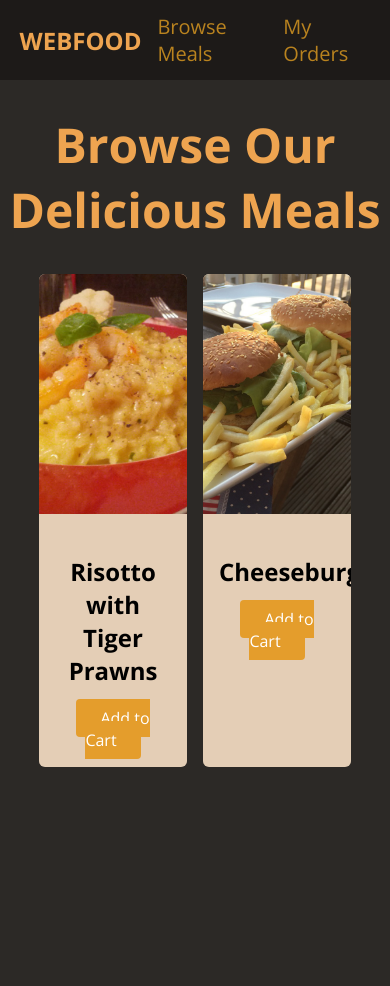
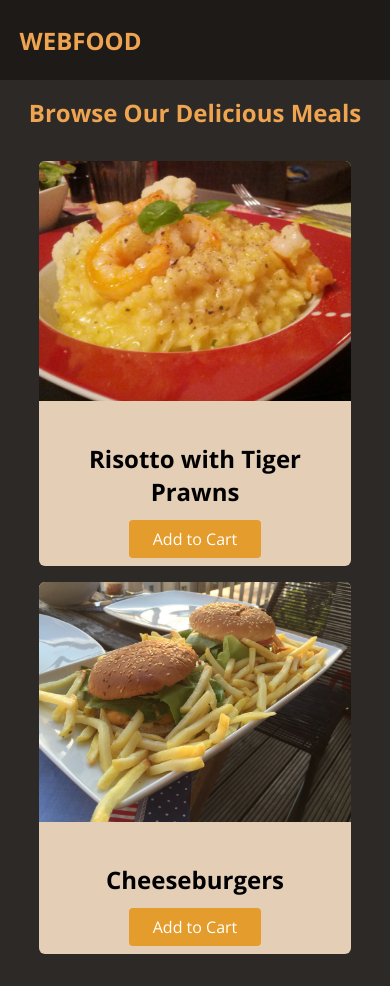
Before and after one commit to rafeibrahim/web-dev-complete-guide-2023, a plain HTML site: page web-food-page/index.html in a window 390 px wide. Before the commit the page ends 844 px from the top, so only its background shows below. Drawn offline with nearby package versions, Linux system fonts and the light colour scheme.

Commit message:
added media queries to web-food-page vid-lec 173

```diff
--- a/web-food-page/styles.css
+++ b/web-food-page/styles.css
@@ -86,9 +86,24 @@ main h1 {
   background-color: rgb(228, 157, 44);
   color: white;
   border-radius: 4px;
-  padding: 8px 24px;
+  padding: 0.5rem 1.5rem;
 }
 
 .btn:hover {
   background-color: rgb(221, 134, 34);
 }
+
+@media (max-width: 48rem) {
+  #main-header nav {
+    display: none;
+  }
+
+  main h1 {
+    font-size: 1.5rem;
+  }
+
+  #latest-products ul {
+    display: grid;
+    grid-template-columns: 100%;
+  }
+}
```
